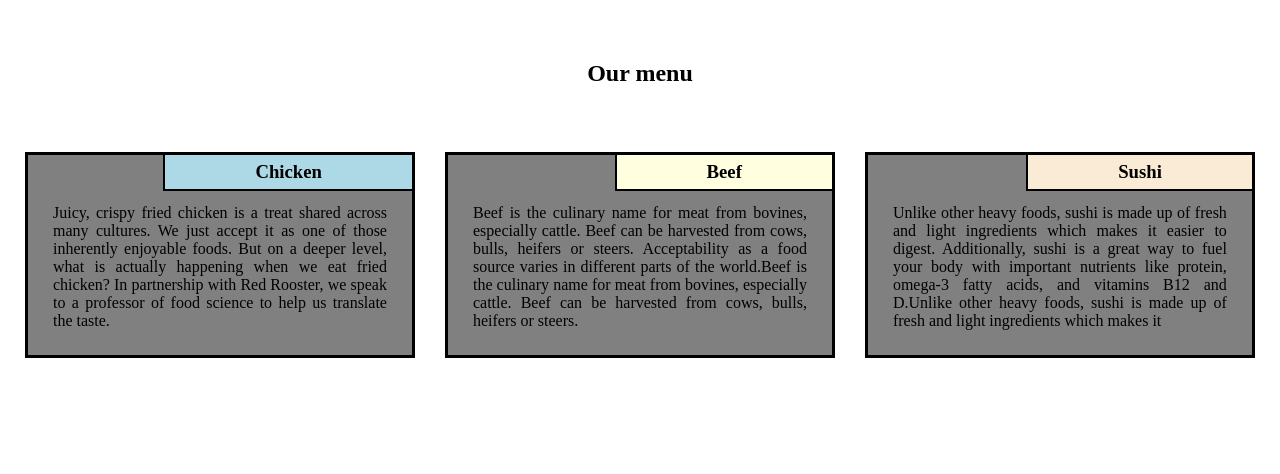
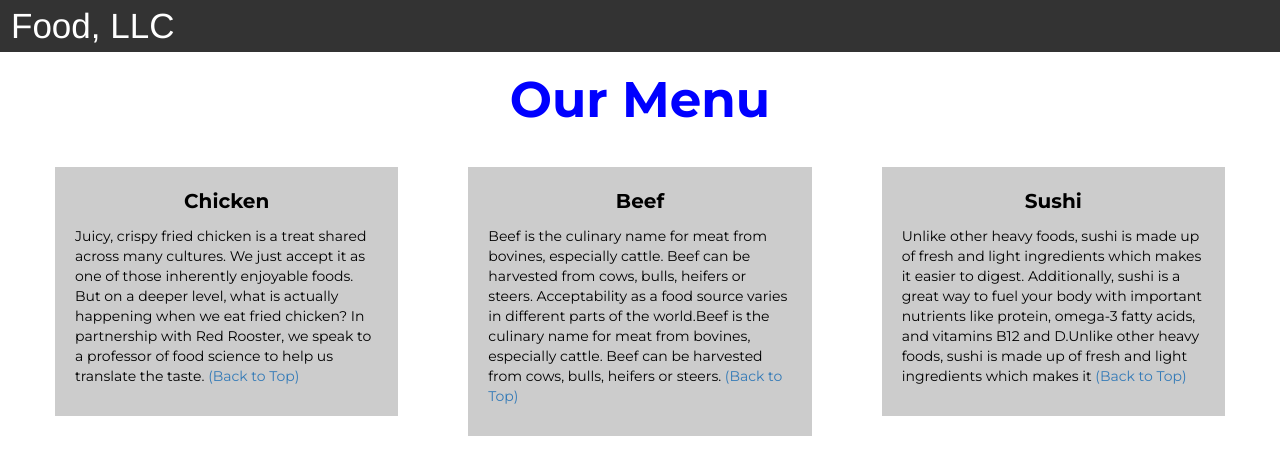
Before and after one commit to aminhdd123/coursera-test, a plain HTML site: page md_3 solution/index.html in a window 1280 px wide. Drawn offline with nearby package versions, Linux system fonts and the light colour scheme.

Commit message:
Update index.html

```diff
--- a/md_3 solution/index.html
+++ b/md_3 solution/index.html
@@ -1,144 +1,184 @@
   <!DOCTYPE html>
 <html>
 <head>
-  <meta charset="utf-8">
+
+
+
+<title>Module 3</title>
+
   <meta name="viewport" content="width=device-width, initial-scale=1">
+  <link rel="stylesheet" href="https://maxcdn.bootstrapcdn.com/bootstrap/3.3.7/css/bootstrap.min.css">
+  <script src="https://ajax.googleapis.com/ajax/libs/jquery/3.3.1/jquery.min.js"></script>
+  <script src="https://maxcdn.bootstrapcdn.com/bootstrap/3.3.7/js/bootstrap.min.js"></script>
+  <link rel="preconnect" href="https://fonts.googleapis.com">
+<link rel="preconnect" href="https://fonts.gstatic.com" crossorigin>
+<link href="https://fonts.googleapis.com/css2?family=Lora:ital,wght@0,500;1,400&family=Montserrat:ital,wght@0,100;0,200;0,300;0,400;0,500;0,600;0,700;0,800;0,900;1,100;1,200;1,300;1,400;1,500;1,600;1,700;1,800;1,900&display=swap" rel="stylesheet">
 
-  <title>our menu</title>
-  <style>
-    *{
-  box-sizing: border-box;
-  margin:0;
-  padding:0;
+</head>
+
+<meta name="viewport" content="width=device-width, initial-scale=1">
+ <style type="text/css">
+   .container-fluid{
+  margin: 0;
+  padding: 0;
 }
 
-body{
-  font-family: Papyrus;
+.navbar{
+  border-radius: 0px;
+  background-color: rgba(0,0,0,0.8);
+}
+
+.navbar-brand{
+  font-size: 35px;
+  color: white;
+  padding-left: 25px;
+}
+
+.navbar-brand:hover{
+  color: bleu;
+}
+
+.nav{
+  margin: 0;
+  padding: 0;
+}
+
+.navbar-nav{
+  font-size: 25px;
+  text-align: center;
+  margin: 0;
+  padding: 0;
+}
+
+.navbar-toggle{
+  border: 2px solid white;
+  margin-right: 25px;
+}
+
+.icon-bar{
+  background-color: white;
 }
 
 
-h1{
+.main-title{
+  margin-bottom: 15px;
   text-align: center;
-  margin-bottom: 40px;
+  color: blue;
+  font-size: 50px;
+  font-family: 'Lora', serif;
+font-family: 'Montserrat', sans-serif;
+  font-weight: bold;
 }
 
-section{
- position: relative;
- top:50px;
- margin: 10px;
+li{
+  box-sizing: border-box;
+  width: 100%;
 }
 
-div > div{
-  position: relative;
-  top: 10px;
-  background-color:grey;
-  margin: 15px;
-  padding: 25px;
-  border: 3px solid black;
+.menu-item{
+  padding: 0;
+  margin: 0;
+  width: 100%;
+  background-color: skyblue;
+  border-bottom: 1px solid black;
+  color: black;
+  display: block;
 }
 
-  p{
-  margin-top: 24px;
-  text-align: justify;
-  font-size:100%;
-}
-
-.name{
-  position: absolute;
-  top:0;
-  right: 0px;
-  background: green;
-  padding: 6px 90px;
-  border-left: 2px solid black;
-  border-bottom: 2px solid black;
-}
-
-#chiken{
-  background-color: lightblue;
-}
-
-#beef{
-  background-color: lightyellow;
-}
-
-#sushi{
-  background-color: antiquewhite;
-}
-
-  @media (min-width: 992px){
-
-  .col-lg-4 {
-    width: 33.33%;
-    float: left;
-  }
-
-
+.menu-item:hover{
+  background-color: skyblue;
+  color: rgba(0,0,0,0.4);
 }
 
 
 
-@media (min-width: 768px) and (max-width: 991px){
-  .col-lg-4 {
-    width: 50%;
-    float: left;
+.row{
+  margin: 20px;
 }
-  .col-lg-md{
-   width: 100%;
-   float: left;
+
+.content-box{
+  margin: 20px;
+  width: auto;
+  height: auto;
+  color: black;
+  background-color: rgba(0,0,0,0.2);
+   font-family: 'Lora', serif;
+font-family: 'Montserrat', sans-serif;
+  padding: 20px;
 }
+
+.item-name{
+  text-align: center;
+  font-size: 20px;
+  font-weight: bold;
 }
+
+#top{
+
+}
+
+</style>
+ </style>
 
 
 
-@media (max-width: 767px){
-  .col-lg-4{
-    width: 100%;
-    float: left;
-  }
-}
-  </style>
-
-</head>
 <body>
-  <section>
 
 
-    <h1 class="menu-title">Our menu</h1>
-      <div class="col-lg-4  ">
-        <div  >
+<nav class="navbar" id="top">
+  <div class="container-fluid">
 
-            <h3 class="name" id="chiken">Chicken</h3>
+    <div class="navbar-header">
+      <button type="button" class="navbar-toggle" data-toggle="collapse" data-target="#myNavbar">
+        <span class="icon-bar"></span>
+        <span class="icon-bar"></span>
+        <span class="icon-bar"></span>
+      </button>
+      <a class="navbar-brand" href="#">Food, LLC</a>
+    </div>
 
-          <p>
-            Juicy, crispy fried chicken is a treat shared across many cultures. We just accept it as one of those inherently enjoyable foods. But on a deeper level, what is actually happening when we eat fried chicken? In partnership with Red Rooster, we speak to a professor of food science to help us translate the taste.
+    <div class="collapse" id="myNavbar">
+      <ul class="nav navbar-nav visible-xs">
+        <li><a class="menu-item" href="#">Chicken</a></li>
+        <li><a class="menu-item" href="#">Beef</a></li>
+        <li><a class="menu-item" href="#">Sushi</a></li>
+      </ul>
+    </div>
 
-          </p>
   </div>
-      </div>
-      <div class="col-lg-4   ">
-        <div  >
+</nav>
 
-          <h3 class="name" id="beef">Beef</h3>
+<h1 class="main-title">Our Menu</h1>
 
-        <p>
-          Beef is the culinary name for meat from bovines, especially cattle. Beef can be harvested from cows, bulls, heifers or steers. Acceptability as a food source varies in different parts of the world.Beef is the culinary name for meat from bovines, especially cattle. Beef can be harvested from cows, bulls, heifers or steers.
-        </p>
+
+
+<div class="row">
+
+  <div class="col-lg-4 col-md-6 col-sm-12">
+    <div class="content-box">
+      <p class="item-name">Chicken</p>
+      <p> Juicy, crispy fried chicken is a treat shared across many cultures. We just accept it as one of those inherently enjoyable foods. But on a deeper level, what is actually happening when we eat fried chicken? In partnership with Red Rooster, we speak to a professor of food science to help us translate the taste.
+<a href="#top">(Back to Top)</a></p>
     </div>
   </div>
 
-    <div class="col-lg-4 col-lg-md">
-      <div  >
-
-        <h3 class="name" id="sushi">Sushi</h3>
-
-      <p>
-        Unlike other heavy foods, sushi is made up of fresh and light ingredients which makes it easier to digest. Additionally, sushi is a great way to fuel your body with important nutrients like protein, omega-3 fatty acids, and vitamins B12 and D.Unlike other heavy foods, sushi is made up of fresh and light ingredients which makes it
-      </p>
+  <div class="col-lg-4 col-md-6 col-sm-12">
+    <div class="content-box">
+      <p class="item-name">Beef</p>
+      <p>Beef is the culinary name for meat from bovines, especially cattle. Beef can be harvested from cows, bulls, heifers or steers. Acceptability as a food source varies in different parts of the world.Beef is the culinary name for meat from bovines, especially cattle. Beef can be harvested from cows, bulls, heifers or steers.  <a href="#top">(Back to Top)</a></p>
     </div>
   </div>
 
 
+  <div class="col-lg-4 col-md-12 col-sm-12">
+    <div class="content-box">
+      <p class="item-name">Sushi</p>
+      <p>Unlike other heavy foods, sushi is made up of fresh and light ingredients which makes it easier to digest. Additionally, sushi is a great way to fuel your body with important nutrients like protein, omega-3 fatty acids, and vitamins B12 and D.Unlike other heavy foods, sushi is made up of fresh and light ingredients which makes it  <a href="#top">(Back to Top)</a></p>
     </div>
-</section>
+  </div>
+
+</div>
+
+
 </body>
 </html>
```
Lines whose indentation alone changed are shown as unchanged.
